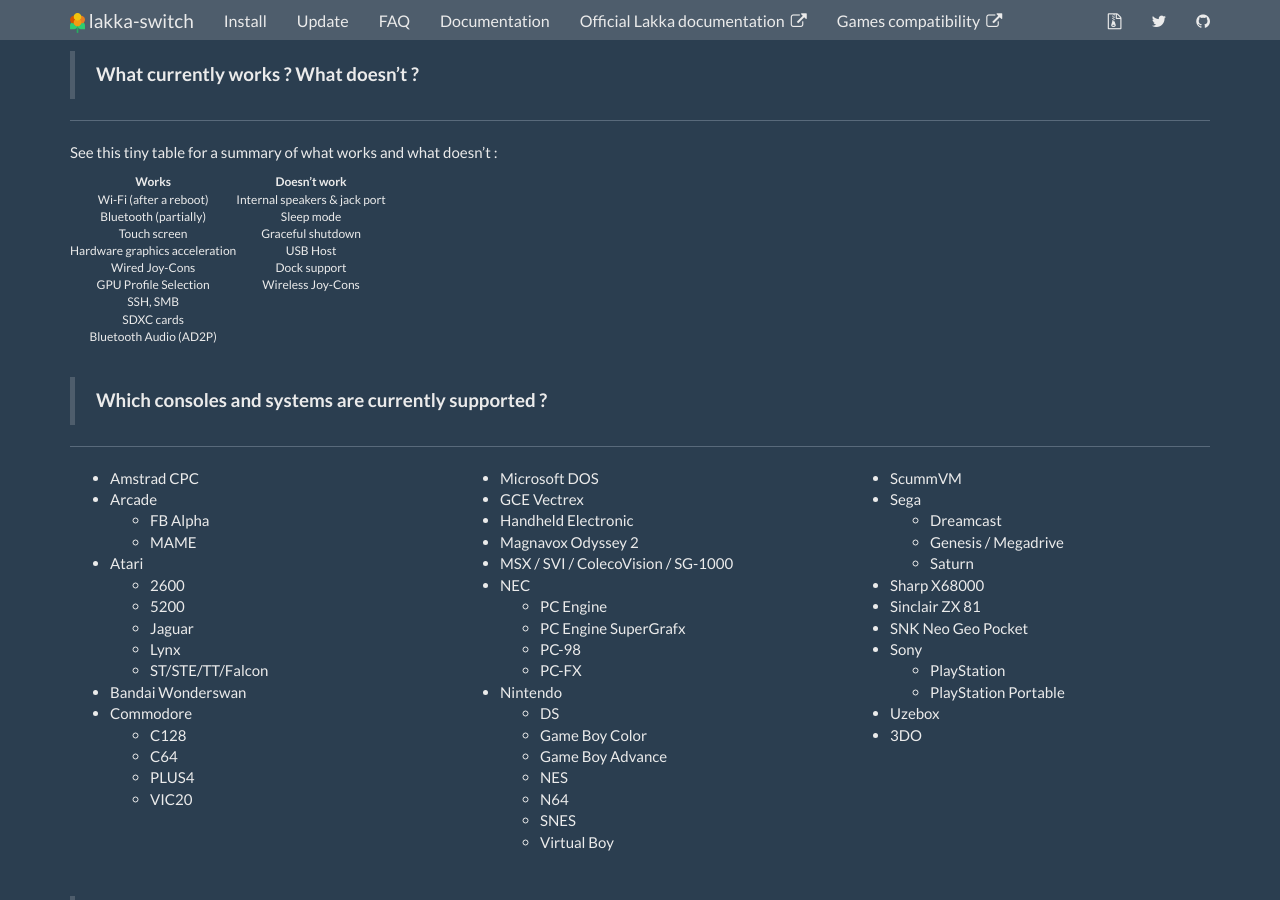
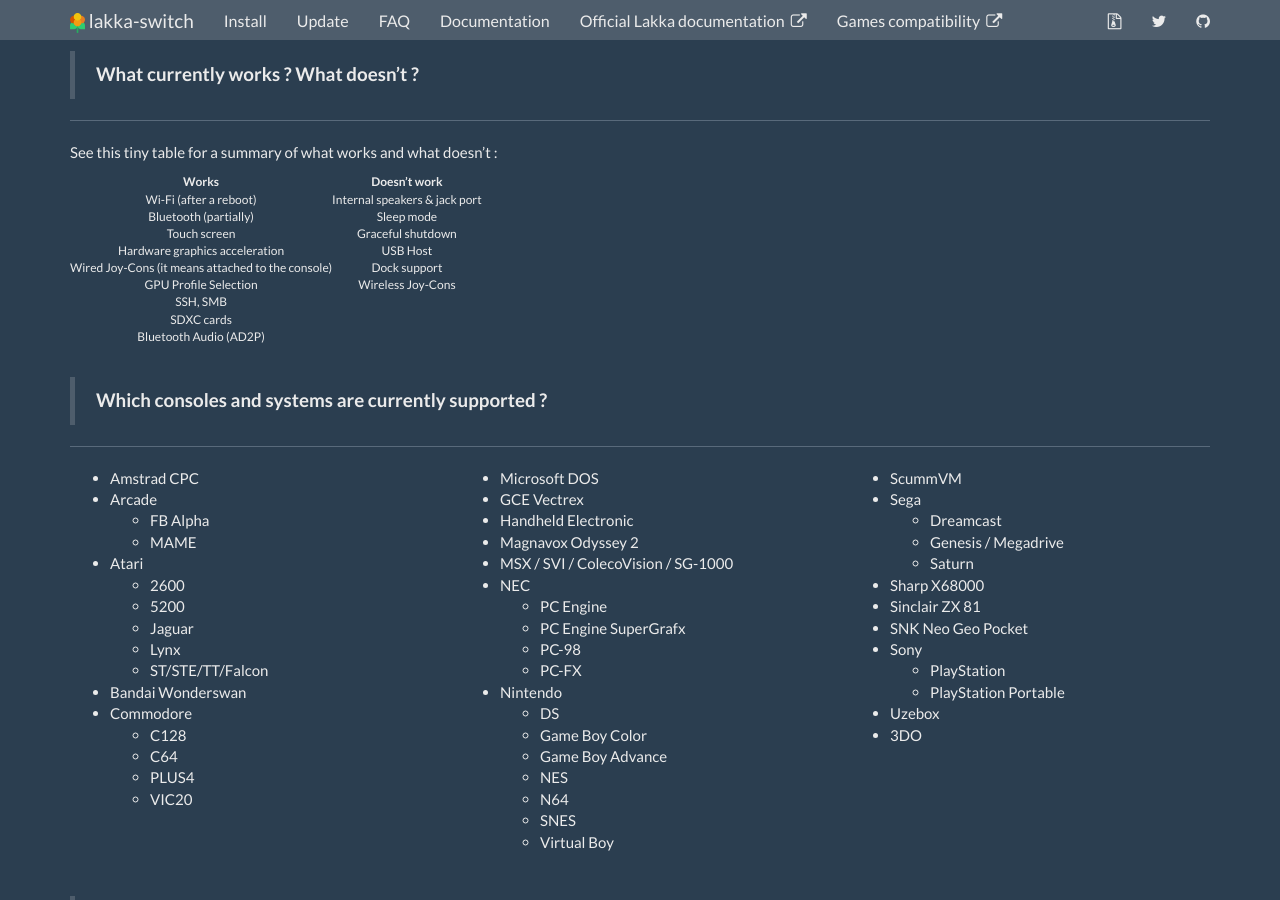
Before and after one commit to lakka-switch/documentation, a Jekyll site: the page built from faq.md, in a window 1280 px wide and 900 px high, scrolled down 575 px. Built offline with Jekyll 4.4.1, drawn with Linux system fonts in a browser that asks for light colours; nearby versions of some CDN libraries.

Commit message:
Update faq.md

```diff
--- a/faq.md
+++ b/faq.md
@@ -32,7 +32,7 @@
 | Bluetooth (partially)          | Sleep mode        |
 | Touch screen                   | Graceful shutdown |
 | Hardware graphics acceleration | USB Host          |
-| Wired Joy-Cons                 | Dock support      |
+| Wired Joy-Cons (it means attached to the console)                | Dock support      |
 | GPU Profile Selection          | Wireless Joy-Cons |
 | SSH, SMB                       |                   |
 | SDXC cards
```
